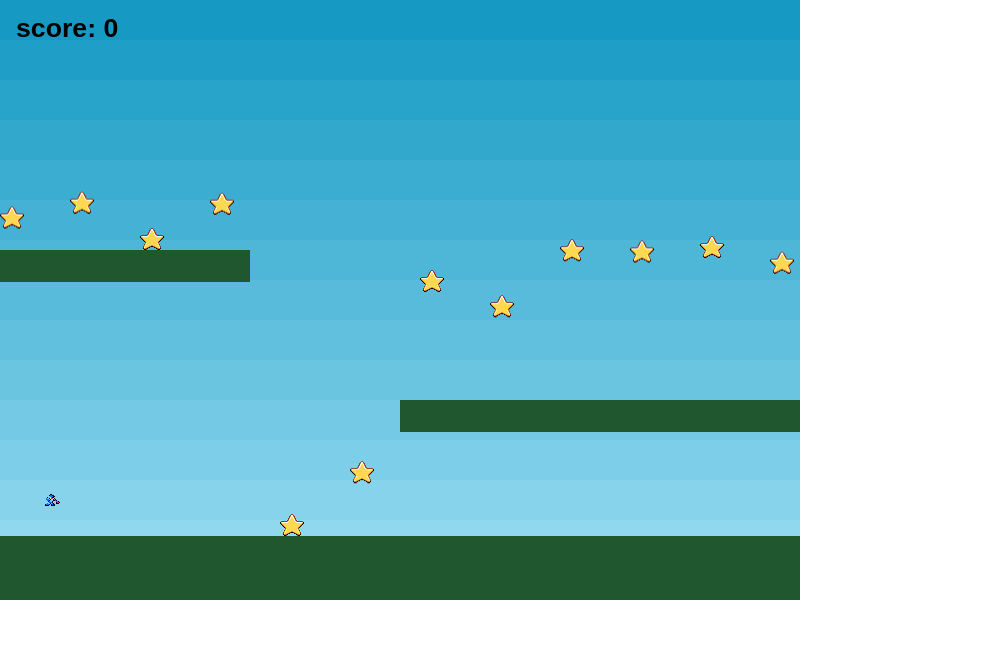
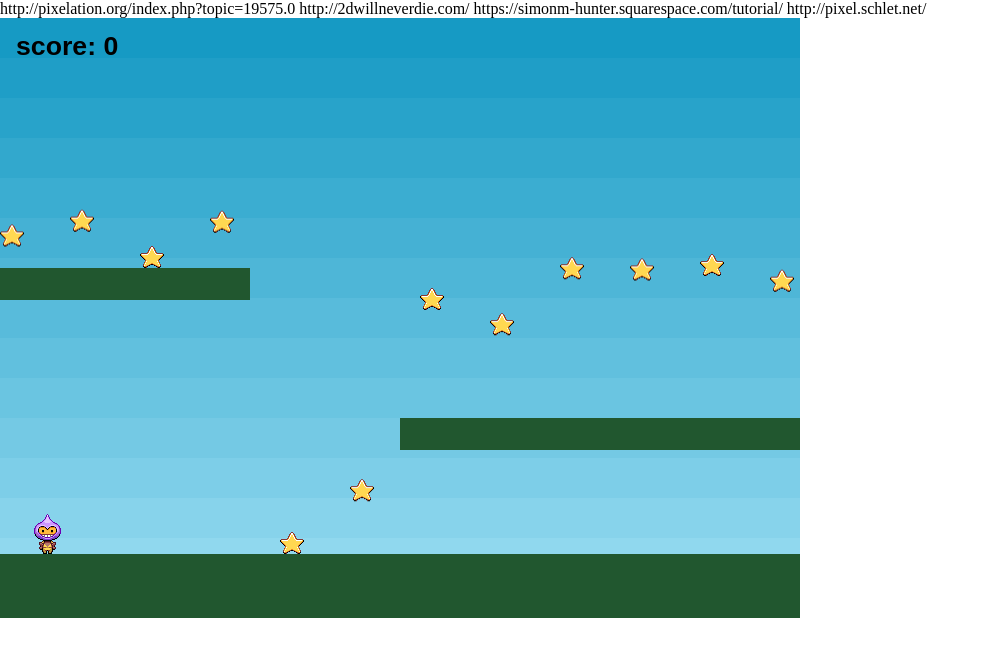
Before and after one commit to zhangfeihu1990/phaser_game, a plain HTML site: page phaser_tutorial_02/part9.html in a window 1280 px wide. Shown: the whole page, without its empty margins (0-990 px from the left). Drawn offline with Linux system fonts and the light colour scheme; animation ran at ten frames a second.

Commit message:
563465654

```diff
--- a/phaser_tutorial_02/part9.html
+++ b/phaser_tutorial_02/part9.html
@@ -11,7 +11,11 @@
     </style>
 </head>
 <body>
+http://pixelation.org/index.php?topic=19575.0
 
+http://2dwillneverdie.com/
+https://simonm-hunter.squarespace.com/tutorial/
+http://pixel.schlet.net/
 <script type="text/javascript">
 
 var game = new Phaser.Game(800, 600, Phaser.AUTO, '', { preload: preload, create: create, update: update });
@@ -21,7 +25,7 @@ function preload() {
     game.load.image('sky', 'assets/sky.png');
     game.load.image('ground', 'assets/platform.png');
     game.load.image('star', 'assets/star.png');
-    game.load.spritesheet('dude', 'assets/man.png', 32, 48);
+    game.load.spritesheet('dude', 'assets/dude.png', 32, 48);
 
 }
 
@@ -76,7 +80,7 @@ function create() {
 
     //  Our two animations, walking left and right.
     player.animations.add('left', [0,1,2,3], 10, true);
-    player.animations.add('right', [5,6,7,8,], 10, true);
+    player.animations.add('right', [5,6,7,8], 10, true);
 
     //  Finally some stars to collect
     stars = game.add.group();
```
